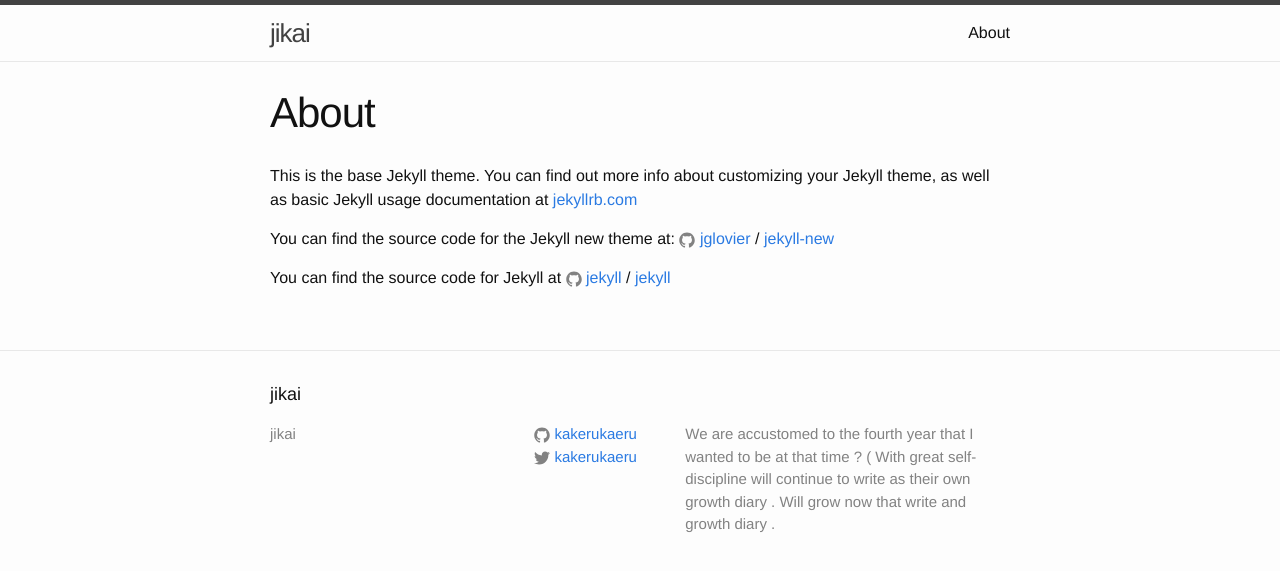
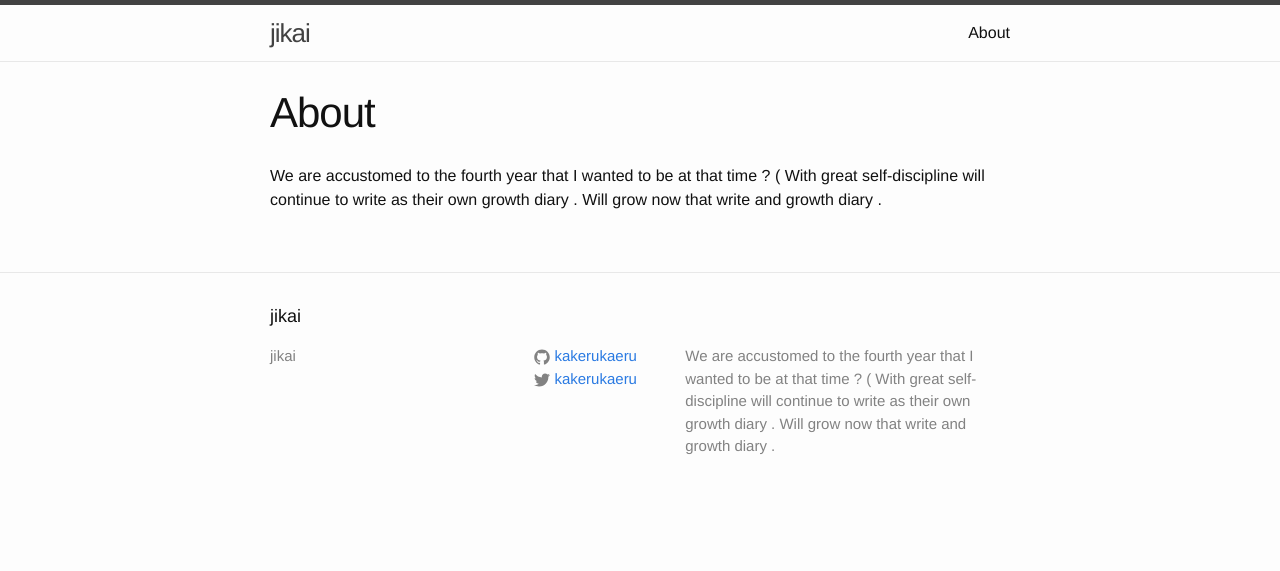
Before and after one commit to aira813/jikai, a Jekyll site: the page built from about.md, in a window 1280 px wide. Shown: the top 571 px of the page. Built offline with Jekyll 4.4.1, drawn with Linux system fonts in a browser that asks for light colours.

Commit message:
Aboutを編集

```diff
--- a/about.md
+++ b/about.md
@@ -4,12 +4,4 @@
 permalink: /about/
 ---
 
-This is the base Jekyll theme. You can find out more info about customizing your Jekyll theme, as well as basic Jekyll usage documentation at [jekyllrb.com](http://jekyllrb.com/)
-
-You can find the source code for the Jekyll new theme at:
-{% include icon-github.html username="jglovier" %} /
-[jekyll-new](https://github.com/jglovier/jekyll-new)
-
-You can find the source code for Jekyll at
-{% include icon-github.html username="jekyll" %} /
-[jekyll](https://github.com/jekyll/jekyll)
+We are accustomed to the fourth year that I wanted to be at that time ? ( With great self-discipline will continue to write as their own growth diary . Will grow now that write and growth diary .
```
